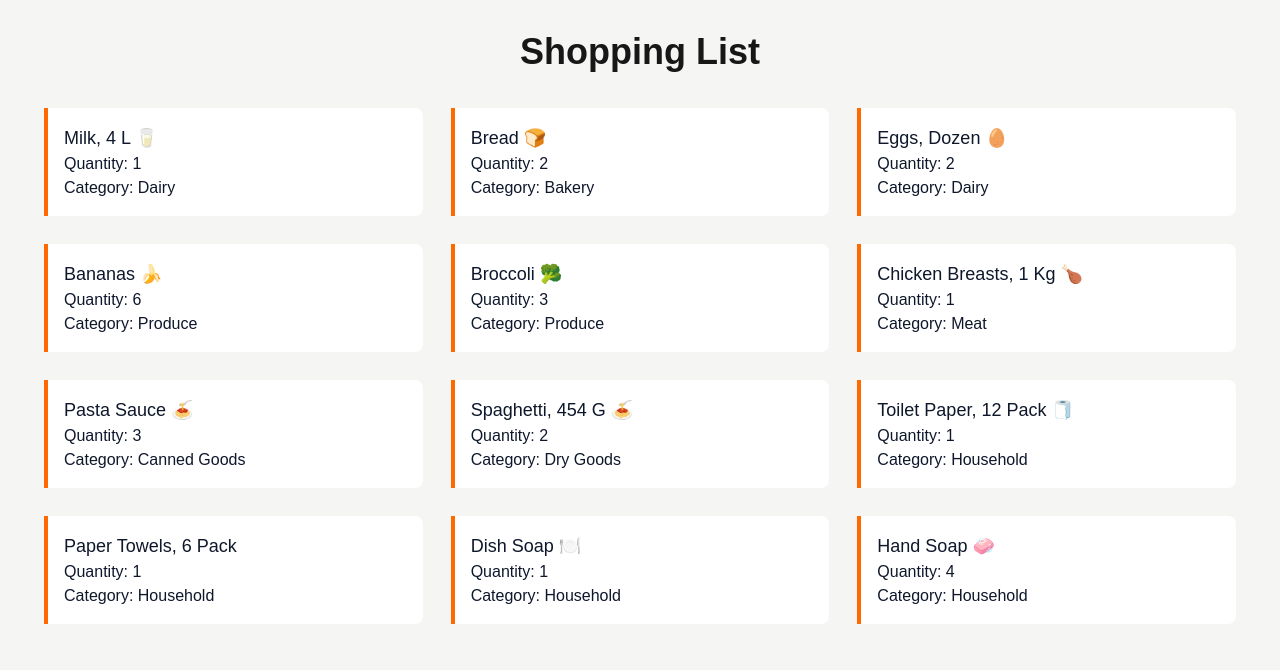
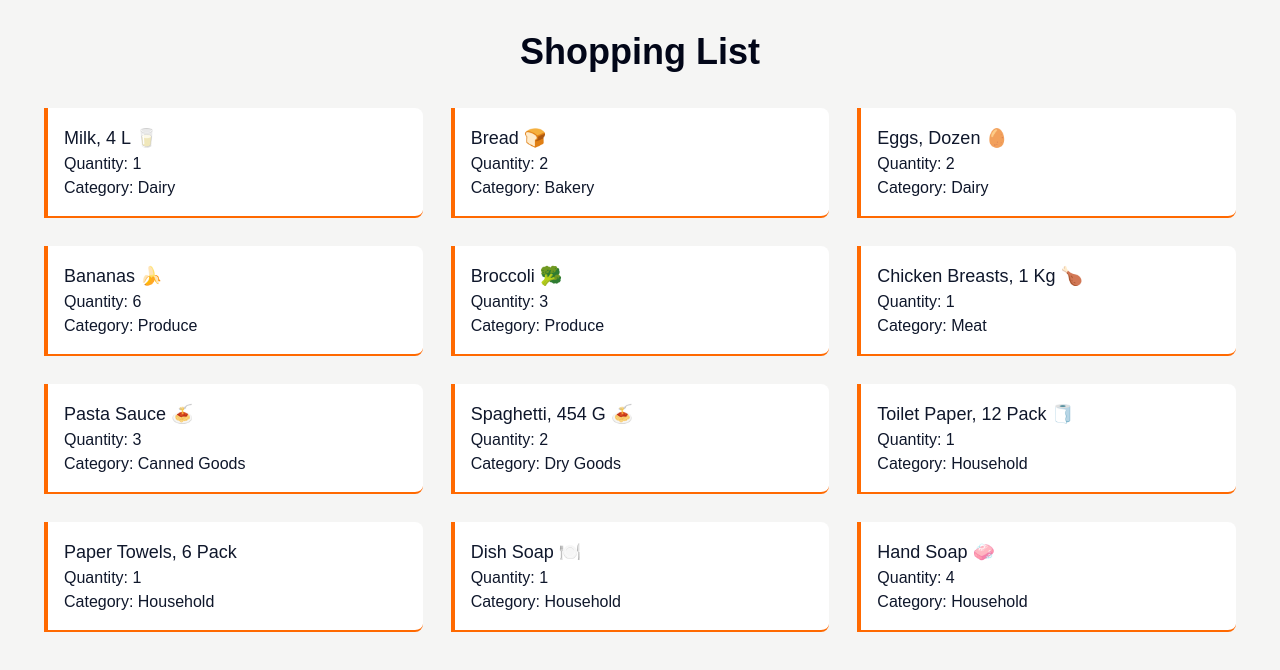
Before and after one commit to TonyChung7/cprg306-assignments, a Next.js app: page /week-4 in a window 1280 px wide. Shown: the top 670 px of the page. Built offline with nearby package versions, Linux system fonts and the light colour scheme.

Commit message:
update h1 title display for dark mode

```diff
--- a/app/week-4/GroceryItem.js
+++ b/app/week-4/GroceryItem.js
@@ -1,7 +1,8 @@
 export default function GroceryItem({ name, quantity, category }) {
   return (
     <li
-      className="p-4 m-3 bg-white text-slate-900 border-l-4 border-orange-500
+      className="p-4 m-3 bg-white text-slate-900 border-l-4 border-orange-500 border-b-2
+
     rounded-r-lg hover:shadow-lg hover:bg-stone-300 transition-colors duration-300 "
     >
       <p className="text-lg capitalize">{name}</p>
--- a/app/week-4/page.js
+++ b/app/week-4/page.js
@@ -3,7 +3,7 @@ import GroceryItemList from "./GroceryItemList";
 export default function Page() {
   return (
     <main className="bg-stone-100 p-8 min-h-screen">
-      <h1 className="text-4xl font-extrabold text-center mb-6">
+      <h1 className="text-4xl font-extrabold text-center mb-6 text-slate-950">
         Shopping List
       </h1>
       <GroceryItemList />
```
